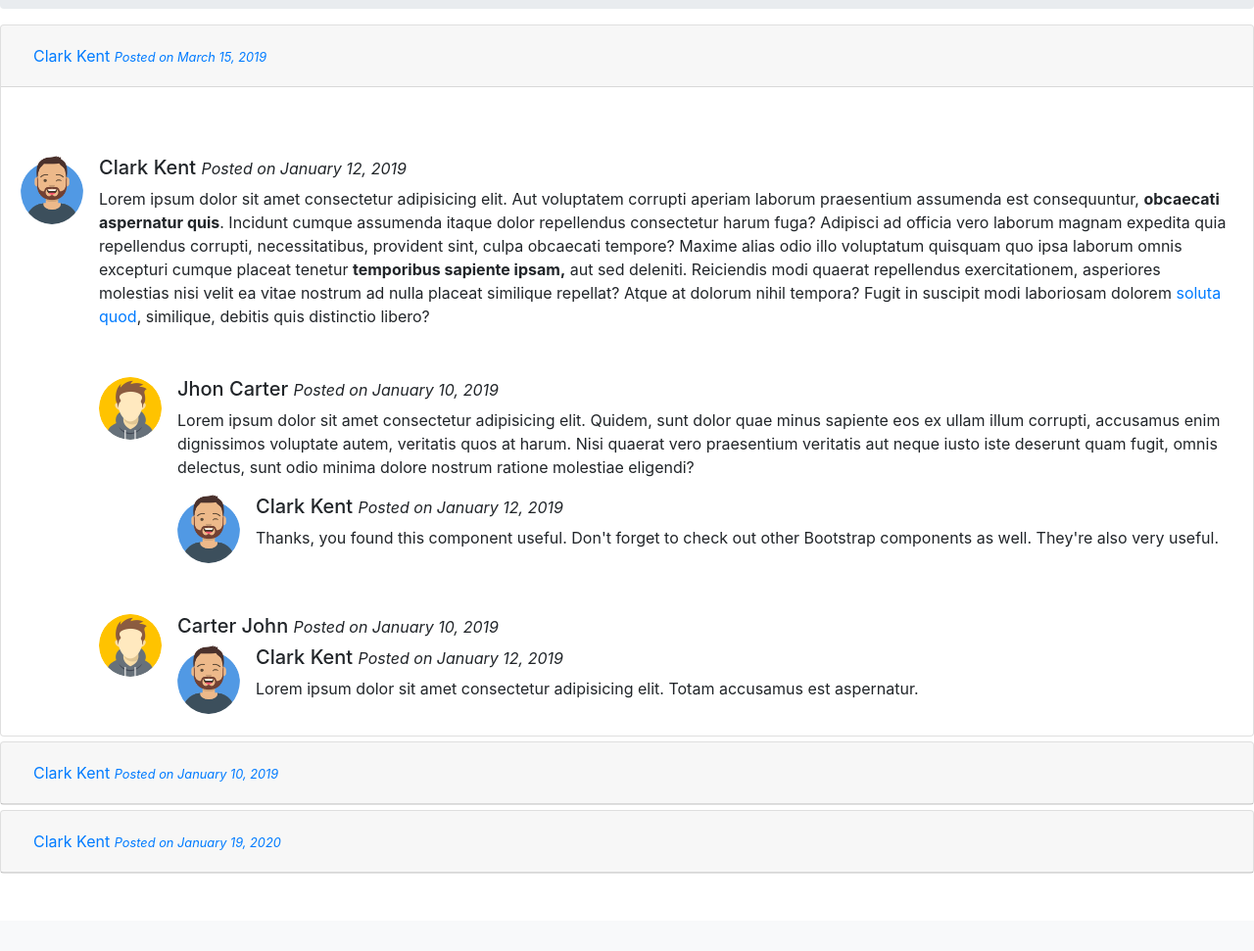
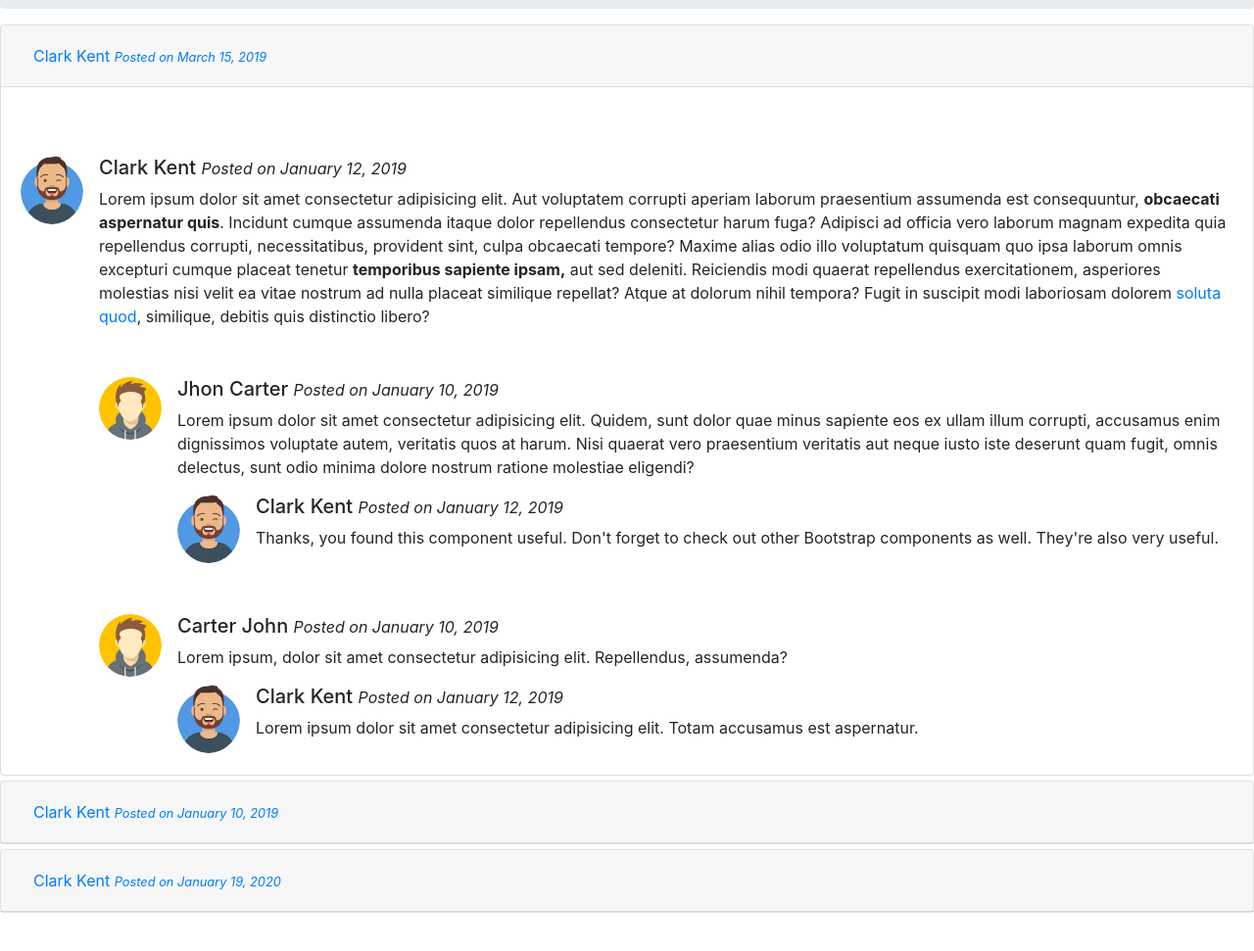
Before and after one commit to Raamyy/HomeEats-Website, a website: page reviews.html in a window 1280 px wide. Shown: the part 103-1074 px from the top of the page at 98% size. Drawn offline with nearby package versions, Linux system fonts and the light colour scheme.

Commit message:
fixed small review bug

```diff
--- a/reviews.html
+++ b/reviews.html
@@ -203,14 +203,13 @@
                                     <div class="media-body">
                                         <h5 class="mt-0">Carter John <small><i>Posted on January 10, 2019</i></small>
                                         </h5>
-
+                                        <p>Lorem ipsum, dolor sit amet consectetur adipisicing elit. Repellendus,
+                                            assumenda?
+                                        </p>
                                         <!-- Nested media object -->
                                         <div class="media mt-2">
-                                            <div data-toggle="popover" title="Clark Kent"
-                                                data-content="Joined Oct 2005">
-                                                <img src="Assets/img/home/avatar2.png" width="64px"
-                                                    class="rounded-circle mr-3" alt="Sample Image">
-                                            </div>
+                                            <img src="Assets/img/home/avatar2.png" width="64px"
+                                                class="rounded-circle mr-3" alt="Sample Image">
                                             <div class="media-body">
                                                 <h5 class="mt-0">Clark Kent <small><i>Posted on January 12,
                                                             2019</i></small>
```
